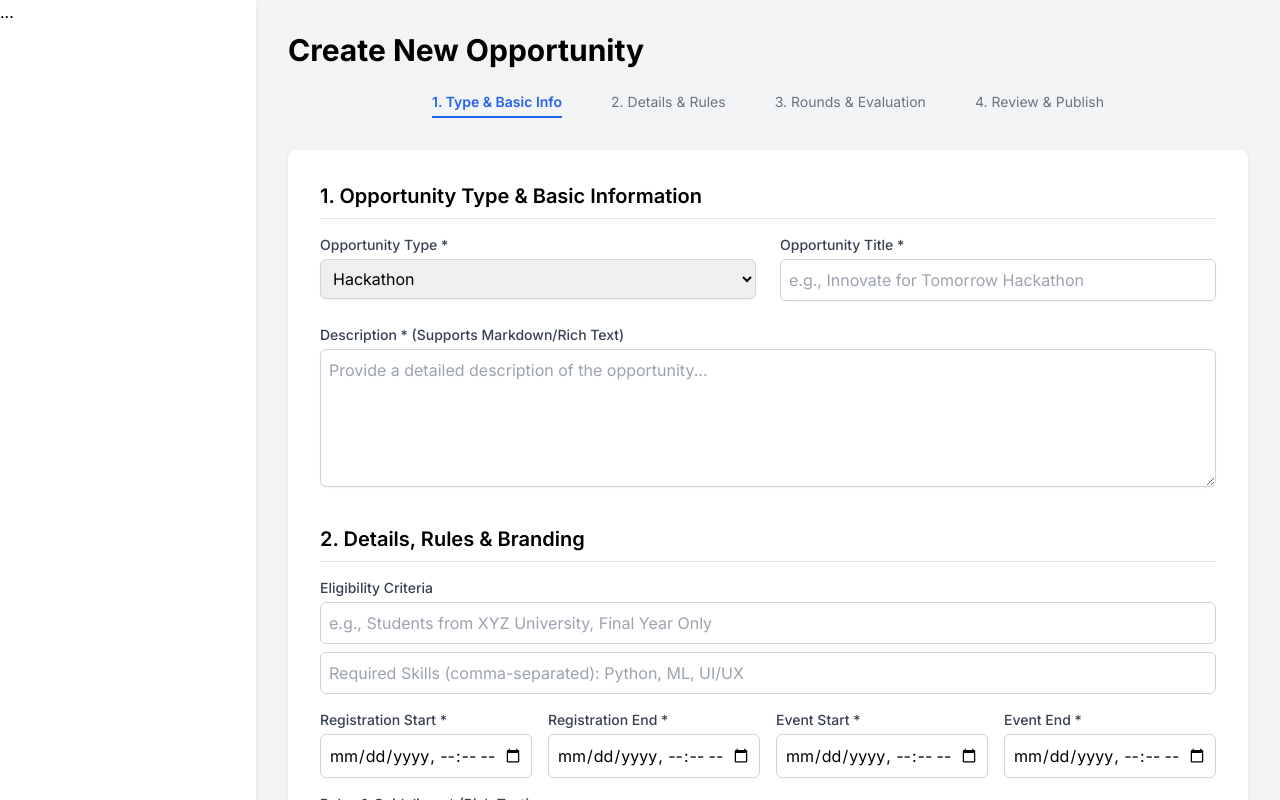
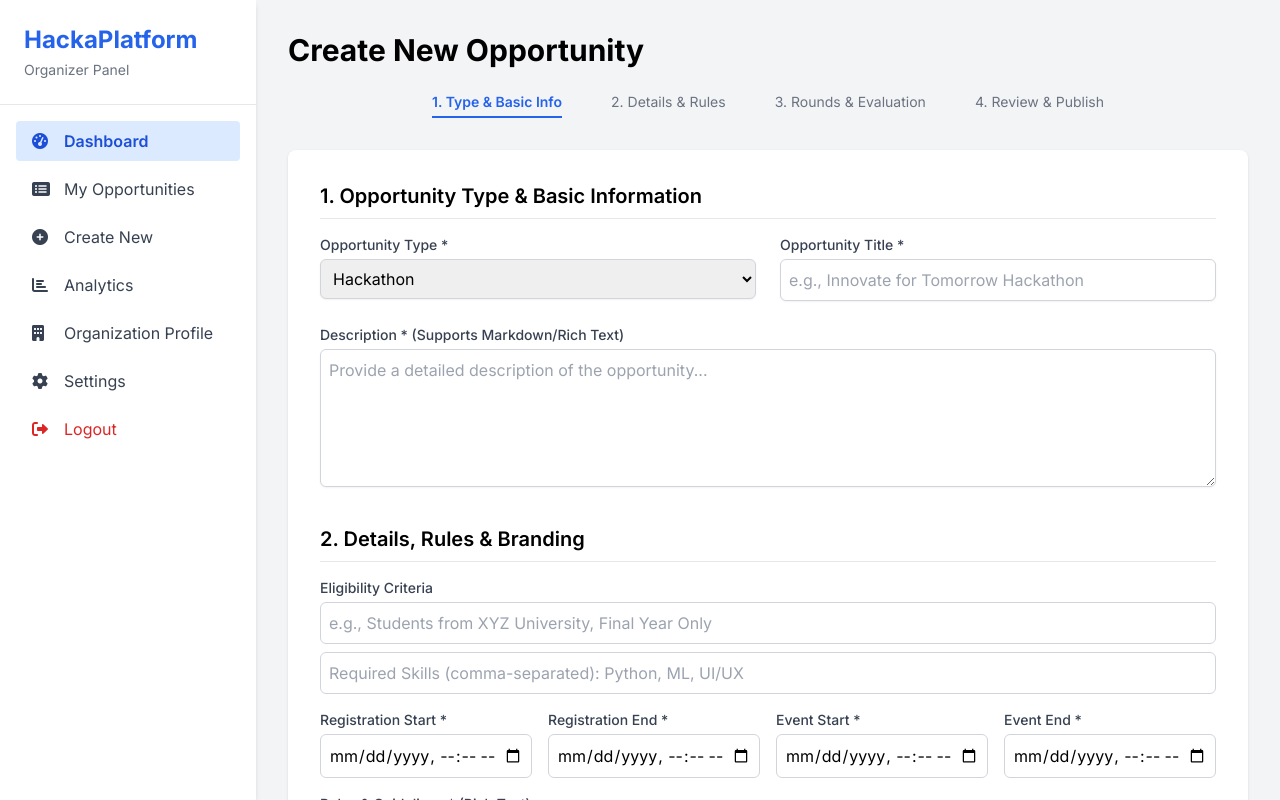
Before and after one commit to KhushiChandak04/frontend_hackathon, a plain HTML site: page organizer_create_opportunity.html in a window 1280 px wide. Drawn offline with nearby package versions, Linux system fonts and the light colour scheme.

Commit message:
Update organizer_create_opportunity.html

```diff
--- a/organizer_create_opportunity.html
+++ b/organizer_create_opportunity.html
@@ -30,8 +30,21 @@
     <!-- Include Organizer Sidebar and Header/Nav if desired, or make it a full-page form -->
      <div class="flex h-screen">
         <!-- Organizer Sidebar (Copy from organizer_dashboard.html) -->
-        <aside class="w-64 bg-white shadow-md flex-shrink-0">...</aside>
-
+        <aside class="w-64 bg-white shadow-md flex-shrink-0">
+            <div class="p-6 border-b">
+                 <a href="index.html" class="text-2xl font-bold text-blue-600">HackaPlatform</a>
+                 <span class="block text-sm text-gray-500 mt-1">Organizer Panel</span>
+            </div>
+            <nav class="p-4 space-y-2">
+                <a href="organizer_dashboard.html" class="flex items-center px-4 py-2 bg-blue-100 text-blue-700 rounded font-semibold"><i class="fas fa-tachometer-alt w-6 mr-2"></i> Dashboard</a>
+                <a href="organizer_opportunities.html" class="flex items-center px-4 py-2 text-gray-700 hover:bg-gray-100 rounded"><i class="fas fa-list-alt w-6 mr-2"></i> My Opportunities</a>
+                <a href="organizer_create_opportunity.html" class="flex items-center px-4 py-2 text-gray-700 hover:bg-gray-100 rounded"><i class="fas fa-plus-circle w-6 mr-2"></i> Create New</a>
+                <a href="organizer_analytics.html" class="flex items-center px-4 py-2 text-gray-700 hover:bg-gray-100 rounded"><i class="fas fa-chart-bar w-6 mr-2"></i> Analytics</a>
+                <a href="organizer_profile.html" class="flex items-center px-4 py-2 text-gray-700 hover:bg-gray-100 rounded"><i class="fas fa-building w-6 mr-2"></i> Organization Profile</a>
+                <a href="organizer_settings.html" class="flex items-center px-4 py-2 text-gray-700 hover:bg-gray-100 rounded"><i class="fas fa-cog w-6 mr-2"></i> Settings</a>
+                 <a href="index.html" class="flex items-center px-4 py-2 text-red-600 hover:bg-red-50 rounded mt-6"><i class="fas fa-sign-out-alt w-6 mr-2"></i> Logout</a>
+            </nav>
+        </aside>
         <!-- Main Content Area -->
         <main class="flex-1 overflow-y-auto p-8">
             <h1 class="text-3xl font-bold mb-6">Create New Opportunity</h1>
```
